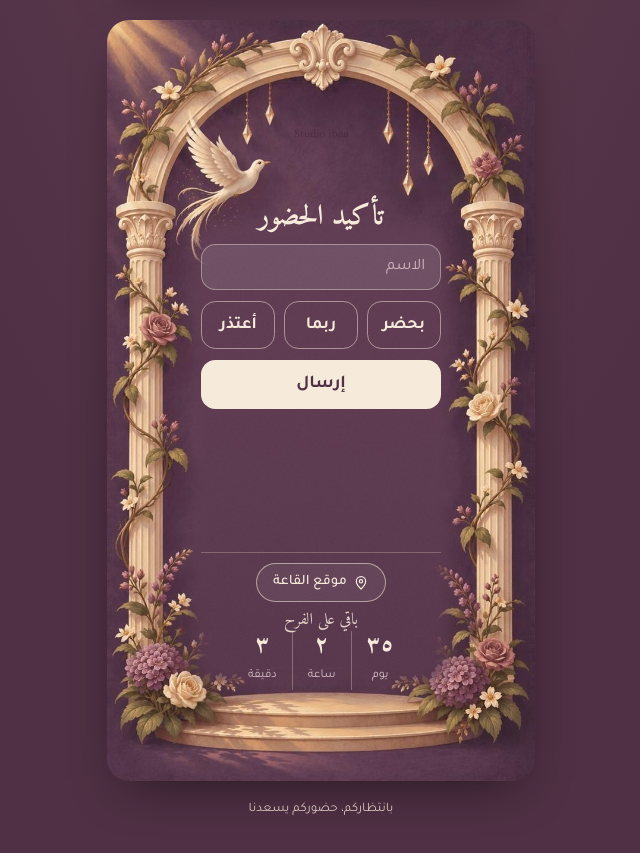
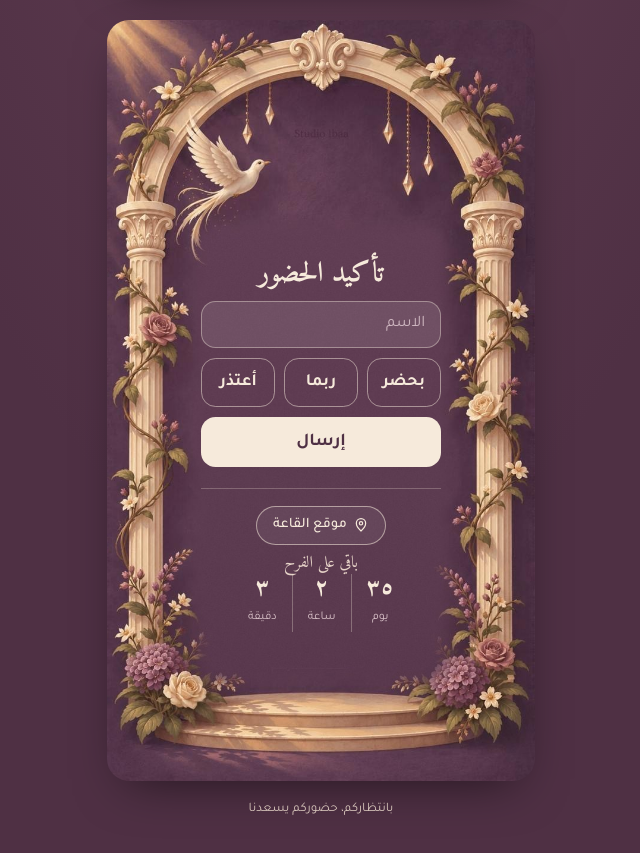
Before and after one commit to Shifa-Alrashdi/Wedding_invetation, a plain HTML site: page index.html in a window 1280 px wide. Shown: the part 857-1710 px from the top of the page, without its empty margins (319-959 px from the left). Drawn offline with Linux system fonts and the light colour scheme.

Commit message:
Group RSVP and map/countdown together in the frame
Co-Authored-By: Claude Opus 5.5 <noreply@anthropic.com>
Claude-Session: https://claude.ai/code/session_01JdVKD3ep3CEBkrahYhAXDQ

```diff
--- a/index.html
+++ b/index.html
@@ -187,7 +187,7 @@
     box-shadow: 0 18px 50px -20px rgba(0,0,0,.6);
   }
   .rsvp-frame .frame-inner { position: absolute; top: 23.5%; bottom: 12%; left: 22%; right: 22%;
-    display: flex; flex-direction: column; justify-content: space-between; }
+    display: flex; flex-direction: column; justify-content: center; }
   .rsvp-frame #formView[hidden] { display: none; }
   .rsvp-frame .done.show { display: flex; flex-direction: column; justify-content: center; }
   .rsvp-frame .done:not(.show) { display: none; }
@@ -235,7 +235,7 @@
   .extras .cd b { color: #f6eadb; font-family: "Amiri", serif; font-size: 34px; font-weight: 700; }
   .extras .cd span { color: #d9c2c9; font-size: 13px; }
   .extras .note:empty { display: none; }
-  .rsvp-frame .extras { padding: 2.5cqw 0 0; margin-top: 3cqw; border-top: 1px solid rgba(246,234,219,.25); }
+  .rsvp-frame .extras { padding: 4cqw 0 0; margin-top: 5cqw; border-top: 1px solid rgba(246,234,219,.25); }
   .rsvp-frame .extras[hidden] { display: none; }
   .rsvp-frame .extras .btn-map { font-size: 3.4cqw; padding: 1.4cqw 3.6cqw; gap: 1.5cqw; }
   .rsvp-frame .extras .cd-title { font-size: 3.8cqw; margin: 1.5cqw 0 0; line-height: 1.3; }
```
